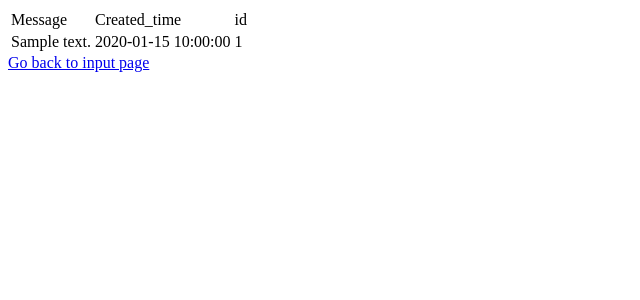
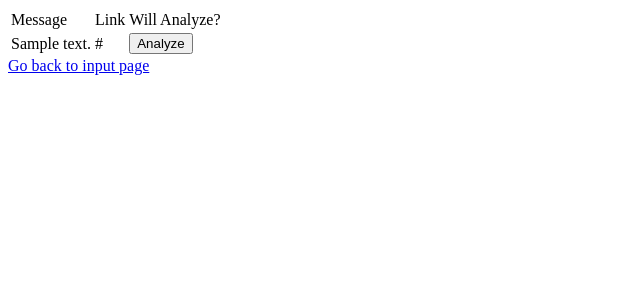
Before and after one commit to alexiss03/news-reliability, a Flask app: template templates/output.html in a window 1280 px wide. Shown: the top 300 px of the page, without its empty margins (0-640 px from the left). Run offline with Flask 2, Linux system fonts and the light colour scheme; the template is opened without the code that fills it: most values are stand-ins (such as "Sample title", 1, 10 or a date in 2020).

Commit message:
Getting the link of fb post and scraping in the webpage

```diff
--- a/__init__.py
+++ b/__init__.py
@@ -8,7 +8,7 @@ import pprint
 import facebook
 import requests
 import re
-from bs4 import     BeautifulSoup
+from bs4 import BeautifulSoup
 #from sklearn.feature_extraction.text import TfidfVectorizer
 #import numpy
 
@@ -69,7 +69,6 @@ def check():
         fbname= result['fbname'];
 
     print(fbname);
-    #user= 'TaylorSwift';
     user= fbname;
 
     # You'll need an access token here to do anything. You can get a temporary one
@@ -79,8 +78,9 @@ def check():
 
     graph = facebook.GraphAPI(access_token)
     profile = graph.get_object(user)
-    posts = graph.get_connections(profile['id'], 'posts')
-
+    posts = graph.get_connections(profile['id'], 'posts', fields='id, message, created_time, link')
+    print(posts)
+    #posts = graph.get_connections(profile['id'], 'url')
 
     # Wrap this block in a while loop so we can keep paginating requests until
     # finished.
@@ -98,6 +98,7 @@ def check():
 
     #get all posts which are news related, checks if the words are used formally, and no grammar issues
     for post in posts['data']:
+        #print(post);
         if('message' in list(post)):  #only include 'message' not story. message are the one the user posted.
             post['message'] = re.sub(r'([^a-zA-Z\d\s])+', '', post['message']); #remove stray characters
             #TODO: remove meaningless words, typo, etc.
@@ -106,6 +107,20 @@ def check():
     return render_template("output.html", posts = posts['data']);
     #return str(posts['data'])
 
+
+@app.route('/analyze/<path:newslink>')
+def openlink(newslink):
+    with urllib.request.urlopen(newslink) as url:
+        r = url.read()
+
+    soup = BeautifulSoup(r)
+    #print(soup.find('body'))
+
+    #ADD the code to find the main content of the page
+    return soup.find('body').prettify()
+
+
+    #return newslink
 
 @app.route('/train')
 def gettrainingdata():
@@ -128,6 +143,7 @@ def gettrainingdata():
             i = i+1;
 
 
+
 @app.route('/token')
 def get_fb_token():
     payload = {'grant_type': 'client_credentials', 'client_id': os.environ['APP_ID'], 'client_secret': os.environ['APP_SECRET']}
@@ -139,8 +155,9 @@ def get_fb_token():
 
 
 
+
 if __name__ == "__main__":
-    app.run()
+    #app.run()
 
-app.run(debug=True)
-app.run(port=8082)
+    app.run(debug=True)
+    app.run(port=8082)
--- a/templates/output.html
+++ b/templates/output.html
@@ -4,14 +4,18 @@
 		<table>
 			<thead>
 				<td>Message</td>
-				<td>Created_time</td>
-				<td>id</td>
+				<td>Link</td>
+				<!--<td>Created_time</td>-->
+				<!--<td>id</td>-->
+				<td>Will Analyze?</td>
 			</thead>
 			{% for row in posts %}
 			<tr>
 				<td>{{row["message"]}}</td>
-				<td>{{row["created_time"]}}</td>
-				<td>{{row['id']}}</td>
+				<td>{{row["link"]}}</td>
+				<!--<td>{{row["created_time"]}}</td>
+				<td>{{row['id']}}</td>-->
+				<td><input type="submit" onclick="window.location='/analyze/{{row["link"]}}'" value="Analyze" />
 			</tr>
 			{% endfor %}
 		</table>
```
